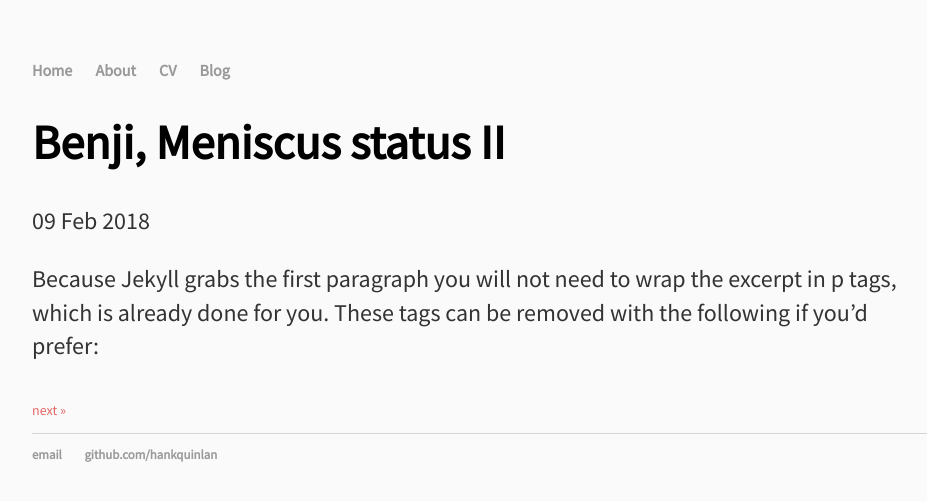
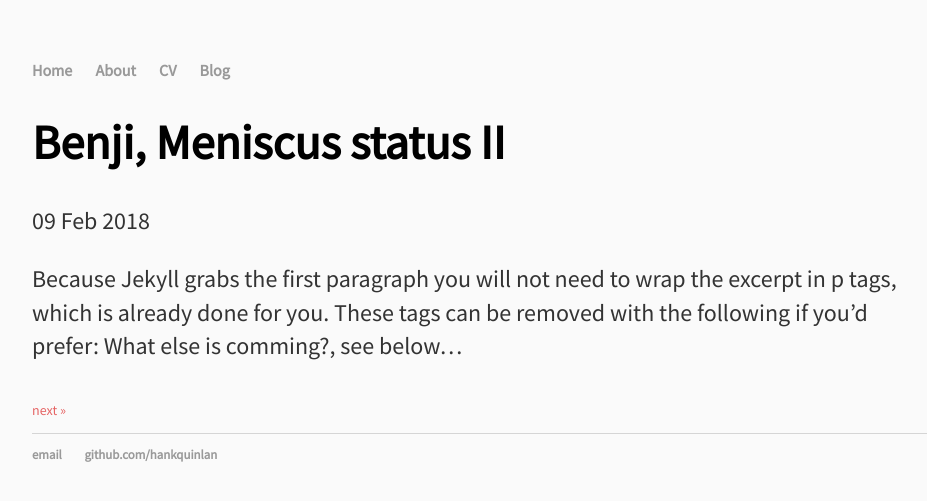
Before and after one commit to benjinyc/benjinyc.github.io, a Jekyll site: the page built from _posts/2018-02-09-benji-meniscus-status_II.md, in a window 1280 px wide. Shown: the top 501 px of the page, without its empty margins (160-1087 px from the left). Built offline with Jekyll 4.4.1, drawn with Linux system fonts in a browser that asks for light colours; comment, search, counter and statistics services are not loaded.

Commit message:
Update 2018-02-09-benji-meniscus-status_II.md
seeing how commits work from github web

```diff
--- a/_posts/2018-02-09-benji-meniscus-status_II.md
+++ b/_posts/2018-02-09-benji-meniscus-status_II.md
@@ -4,3 +4,4 @@ title: "Benji, Meniscus status II"
 date: 2018-02-09
 ---
 Because Jekyll grabs the first paragraph you will not need to wrap the excerpt in p tags, which is already done for you. These tags can be removed with the following if you’d prefer:
+What else is comming?, see below…
```
